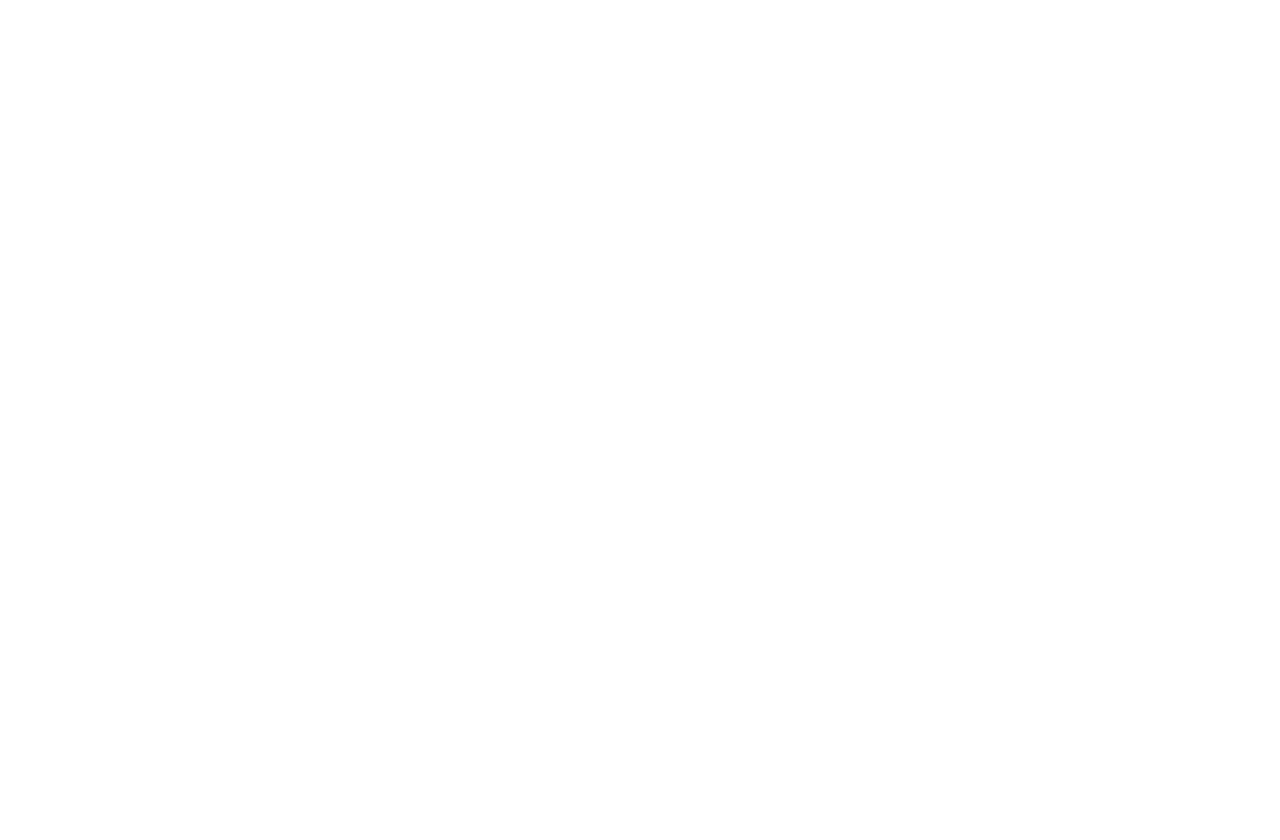
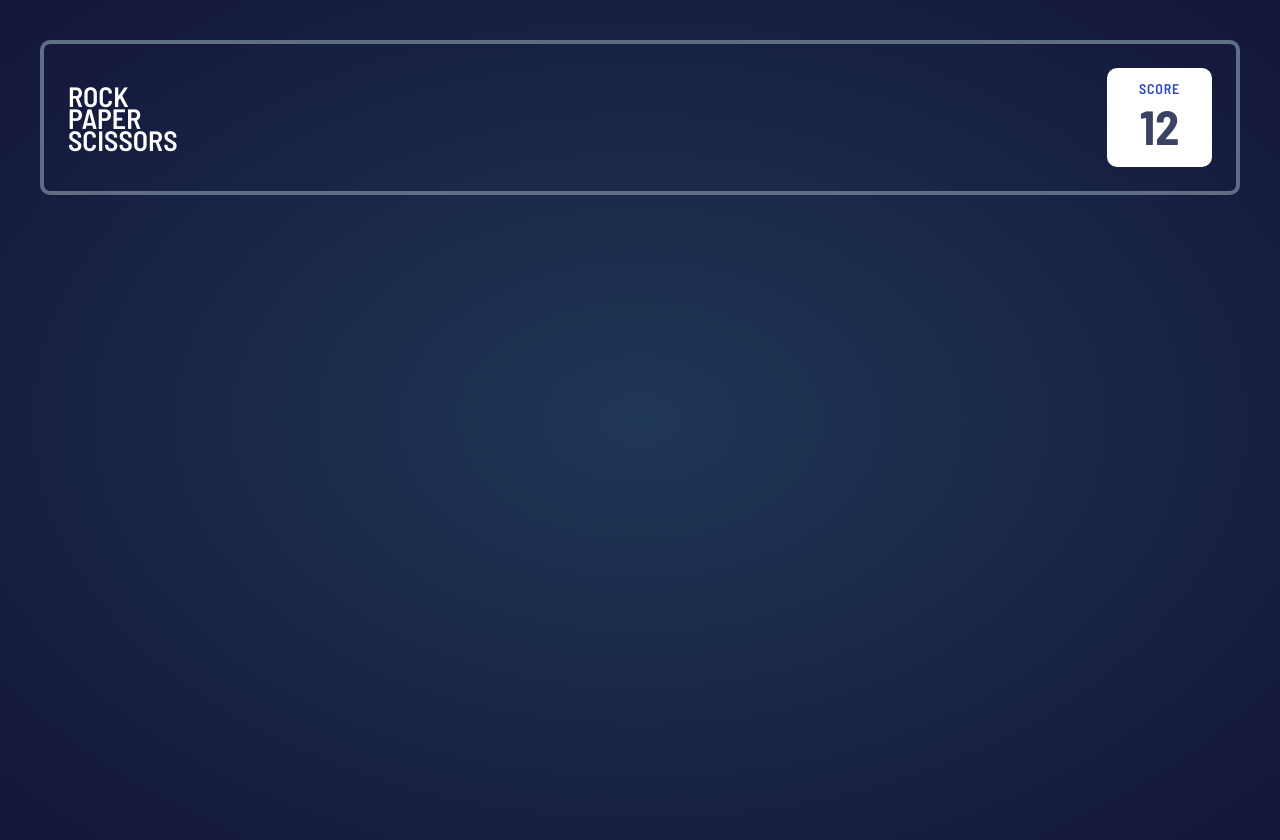
Before and after one commit to hafezfhmi/rock-paper-scissors, a website: page index.html in a window 1280 px wide. Before the commit the page ends 800 px from the top, so only its background shows below. Drawn offline with Linux system fonts and the light colour scheme.

Commit message:
feat: add score box

```diff
--- a/index.html
+++ b/index.html
@@ -13,6 +13,9 @@
       rel="stylesheet"
     />
 
+    <!-- stylesheet -->
+    <link rel="stylesheet" href="css/style.css" />
+
     <link
       rel="icon"
       type="image/png"
@@ -22,5 +25,17 @@
 
     <title>Frontend Mentor | Rock, Paper, Scissors</title>
   </head>
-  <body></body>
+  <body class="home">
+    <div class="score">
+      <div class="score__shapes">
+        <p>Rock</p>
+        <p>Paper</p>
+        <p>Scissors</p>
+      </div>
+      <div class="score__score-box">
+        <p class="score__score-box__title">Score</p>
+        <p id="score__score-box__count" class="score__score-box__count">12</p>
+      </div>
+    </div>
+  </body>
 </html>
--- a/sass/abstracts/_variables.scss
+++ b/sass/abstracts/_variables.scss
@@ -10,7 +10,12 @@ $colors-dark-text: hsl(229, 25%, 31%);
 $colors-score-text: hsl(229, 64%, 46%);
 $colors-header-outline: hsl(217, 16%, 45%);
 
-$colors-radial-gradient: hsl(214, 47%, 23%) to hsl(237, 49%, 15%);
+$colors-radial-gradient: radial-gradient(
+  hsl(214, 47%, 23%),
+  hsl(237, 49%, 15%)
+);
+
+$colors-white: #fff;
 
 // FONT
 $default-font-size: 1.6rem;
--- a/sass/base/_base.scss
+++ b/sass/base/_base.scss
@@ -24,4 +24,8 @@ html {
 
 body {
   box-sizing: border-box;
+  background: $colors-radial-gradient;
+  background-repeat: no-repeat;
+  min-height: 100vh;
+  font-weight: 600;
 }
--- /dev/null
+++ b/sass/components/_score.scss
@@ -0,0 +1,35 @@
+.score {
+  display: flex;
+  align-items: center;
+  padding: 2.4rem;
+  border: 0.4rem solid $colors-header-outline;
+  border-radius: 1rem;
+  margin: 4rem;
+  text-transform: uppercase;
+
+  &__shapes {
+    flex-grow: 1;
+    color: $colors-white;
+    font-size: 2.8rem;
+    line-height: 2.2rem;
+  }
+
+  &__score-box {
+    background-color: $colors-white;
+    border-radius: 1rem;
+    padding: 1.2rem 3.2rem;
+    text-align: center;
+
+    &__title {
+      color: $colors-score-text;
+      font-size: 1.4rem;
+      letter-spacing: 0.08rem;
+    }
+
+    &__count {
+      color: $colors-dark-text;
+      font-size: 4.8rem;
+      font-weight: 700;
+    }
+  }
+}
--- a/sass/main.scss
+++ b/sass/main.scss
@@ -2,3 +2,6 @@
 @import "abstracts/mixins";
 
 @import "base/base";
+@import "base/typography";
+
+@import "components/score";
```
Also changed, not shown: css/style.css, css/style.prefix.css (deleted), 1 other file.
